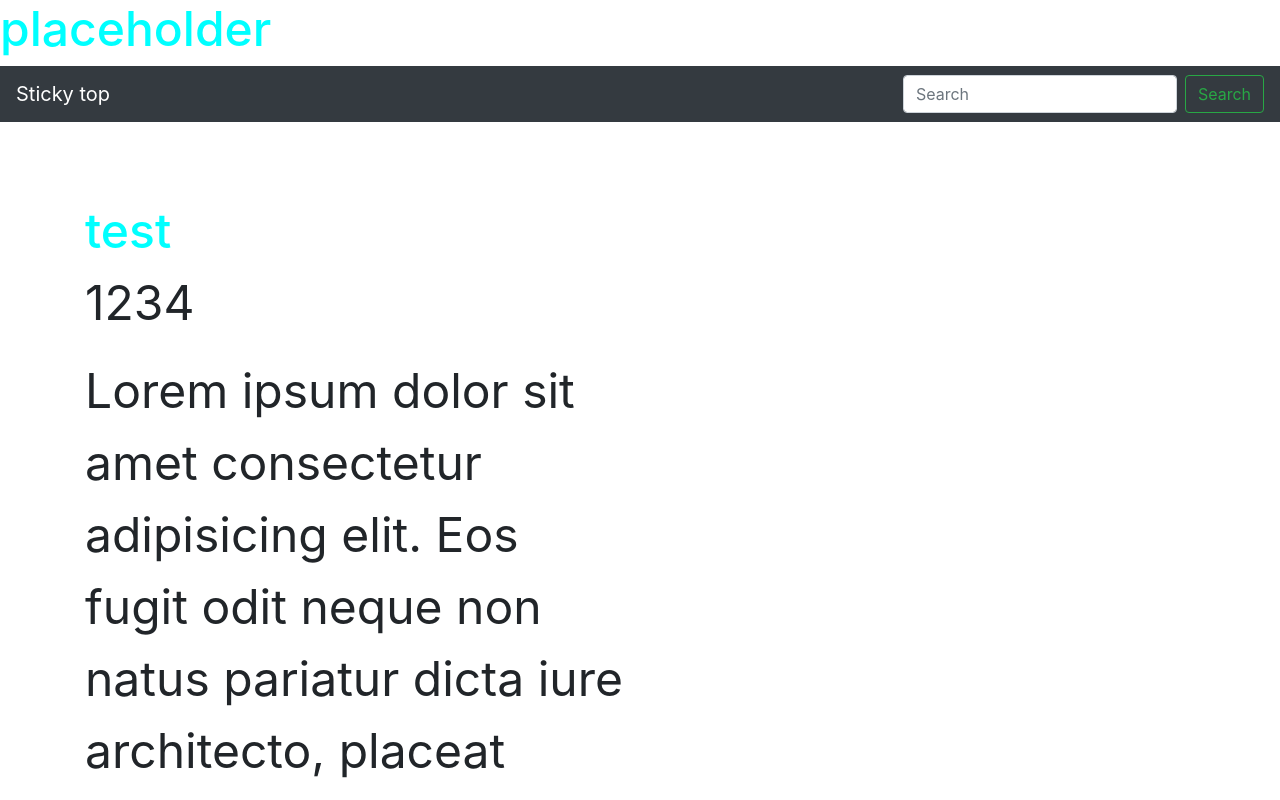
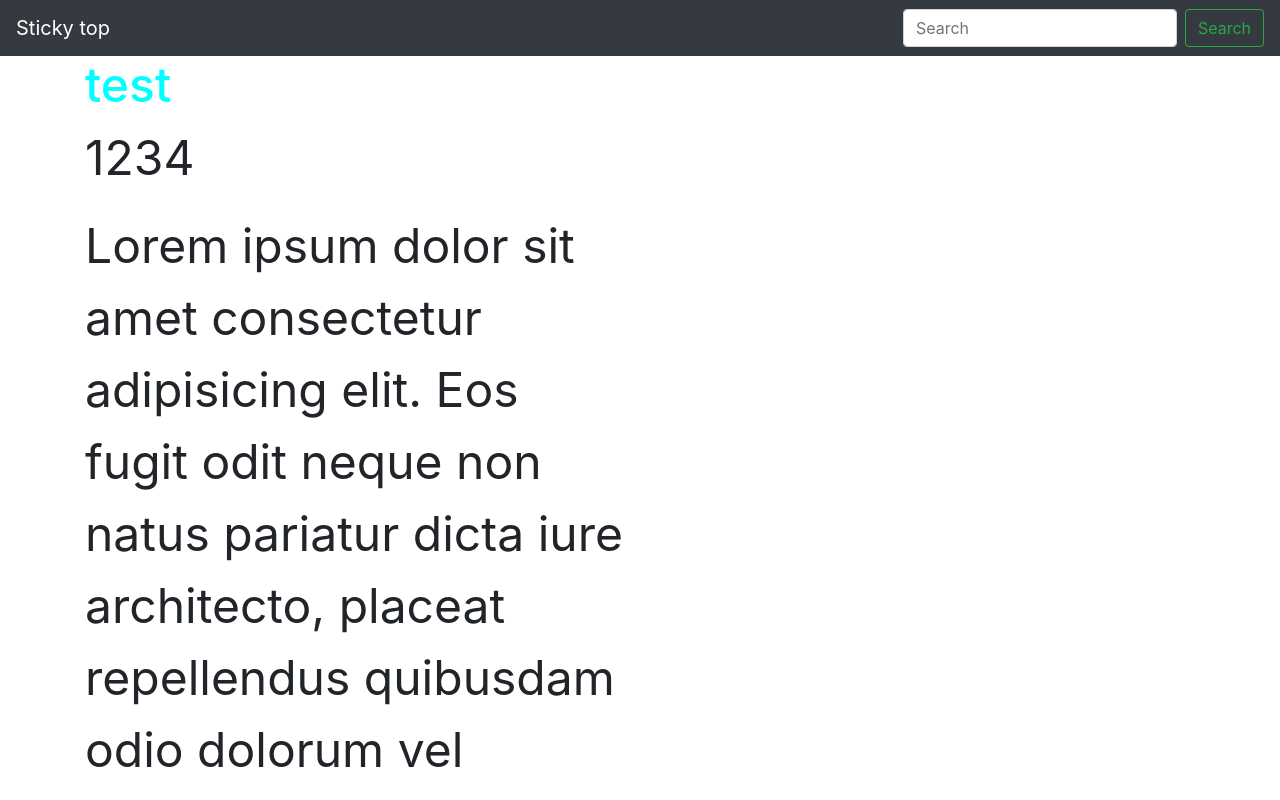
Before and after one commit to JoaquinBruhn/proyectINTIVE, a website: page index.html in a window 1280 px wide. Shown: the top 800 px of the page. Drawn offline with nearby package versions, Linux system fonts and the light colour scheme.

Commit message:
experimenting with tags(oh god why does sticky refuse to work) and saving befor pulling a readme

```diff
--- a/index.html
+++ b/index.html
@@ -9,9 +9,8 @@
     <title>Document</title>
 </head>
 <body>
-    <header>
-        <h1>placeholder</h1>
-        <nav class="navbar navbar-dark bg-dark sticky-top">
+    <header class="header__sticky__spaces">
+        <nav class="navbar navbar-dark bg-dark ">
             <a class="navbar-brand" href="#">Sticky top</a>
             <form class="form-inline">
                 <input class="form-control mr-sm-2" type="search" placeholder="Search" aria-label="Search">
@@ -33,6 +32,6 @@
     <footer>
     </footer>
     <script src="https://code.jquery.com/jquery-3.5.1.slim.min.js" integrity="sha384-DfXdz2htPH0lsSSs5nCTpuj/zy4C+OGpamoFVy38MVBnE+IbbVYUew+OrCXaRkfj" crossorigin="anonymous"></script>
-<script src="https://cdn.jsdelivr.net/npm/bootstrap@4.6.0/dist/js/bootstrap.bundle.min.js" integrity="sha384-Piv4xVNRyMGpqkS2by6br4gNJ7DXjqk09RmUpJ8jgGtD7zP9yug3goQfGII0yAns" crossorigin="anonymous"></script>
+    <script src="https://cdn.jsdelivr.net/npm/bootstrap@4.6.0/dist/js/bootstrap.bundle.min.js" integrity="sha384-Piv4xVNRyMGpqkS2by6br4gNJ7DXjqk09RmUpJ8jgGtD7zP9yug3goQfGII0yAns" crossorigin="anonymous"></script>
 </body>
 </html>
--- a/scss/_spaces.scss
+++ b/scss/_spaces.scss
@@ -1,3 +1,10 @@
-.nav__margin__spaces{
-    margin-top: 80px;
+.header__sticky__spaces{
+    position: sticky;
+    top: 0px;
+    z-index: 99999;
 }
+.container__0margin__spaces{
+    margin-left: 0px;
+    margin-right: 0px;
+    padding: 0px;
+}
```
Also changed, not shown: css/style.css.
